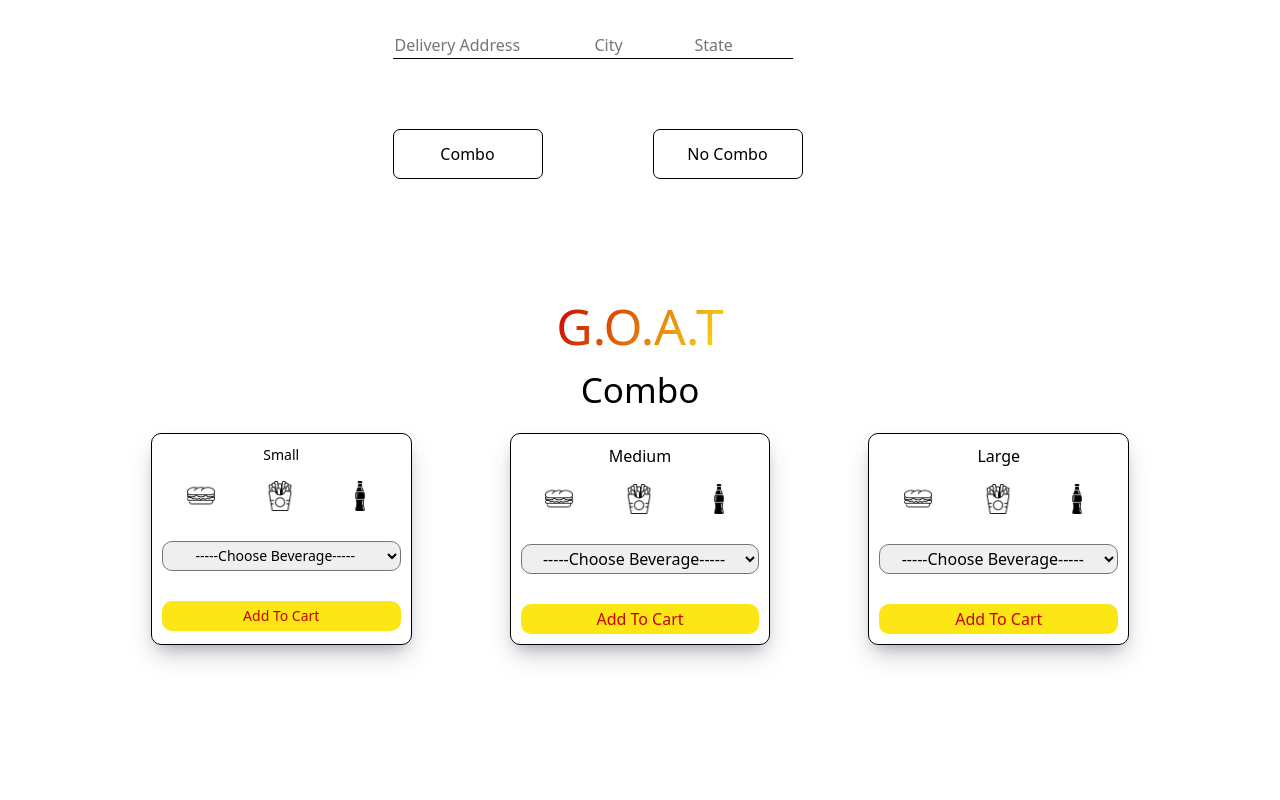
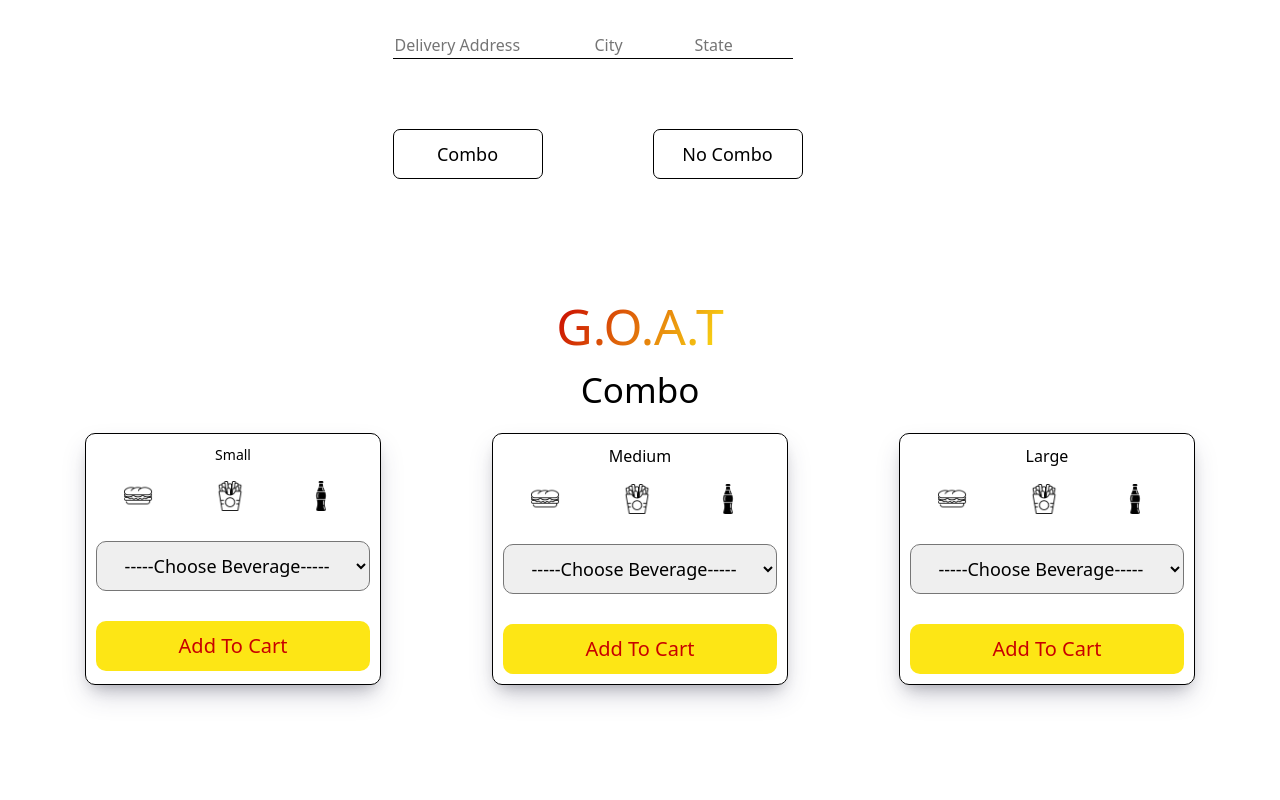
Before and after one commit to JorgeLG87/Lomos-the-G.O.A.T, a React (Vite) app: page /order-now in a window 1280 px wide. Shown: the part 520-1320 px from the top of the page. Built offline with nearby package versions, Linux system fonts and the light colour scheme; the HTML template or start-up script is replaced by a standard one.

Commit message:
Worked on some more css styling

```diff
--- a/src/Components/Combo.css
+++ b/src/Components/Combo.css
@@ -274,11 +274,12 @@
 
 .beverage-type {
     margin-top: 30px;
-    height: 30px;
+    height: 50px;
     width: 100%;
     text-align: center;
     border-radius: 10px;
     justify-content: center;
+    font-size: 18px;
 }
 .beverage-type:hover {
     cursor: pointer;
@@ -287,11 +288,12 @@
 .add {
     width: 100%;
     margin-top: 30px;
-    height: 30px;
+    height: 50px;
     border-radius: 10px;
     border: none;
     background-color: rgb(253, 230, 21);
     color: rgb(200, 0, 0);
+    font-size: 20px;
 }
 .add:hover {
     cursor: pointer;
--- a/src/Components/Form.css
+++ b/src/Components/Form.css
@@ -152,6 +152,7 @@
     margin-top: 70px;
     margin-left: 0%;
     width: 150px;
+    font-size: 18px;
     height: 50px;
     border: none;
     border: 1px solid black;
@@ -172,6 +173,7 @@
     margin-top: 70px;
     margin-left: 260px;
     width: 150px;
+    font-size: 18px;
     height: 50px;
     border: none;
     border: 1px solid black;
```
